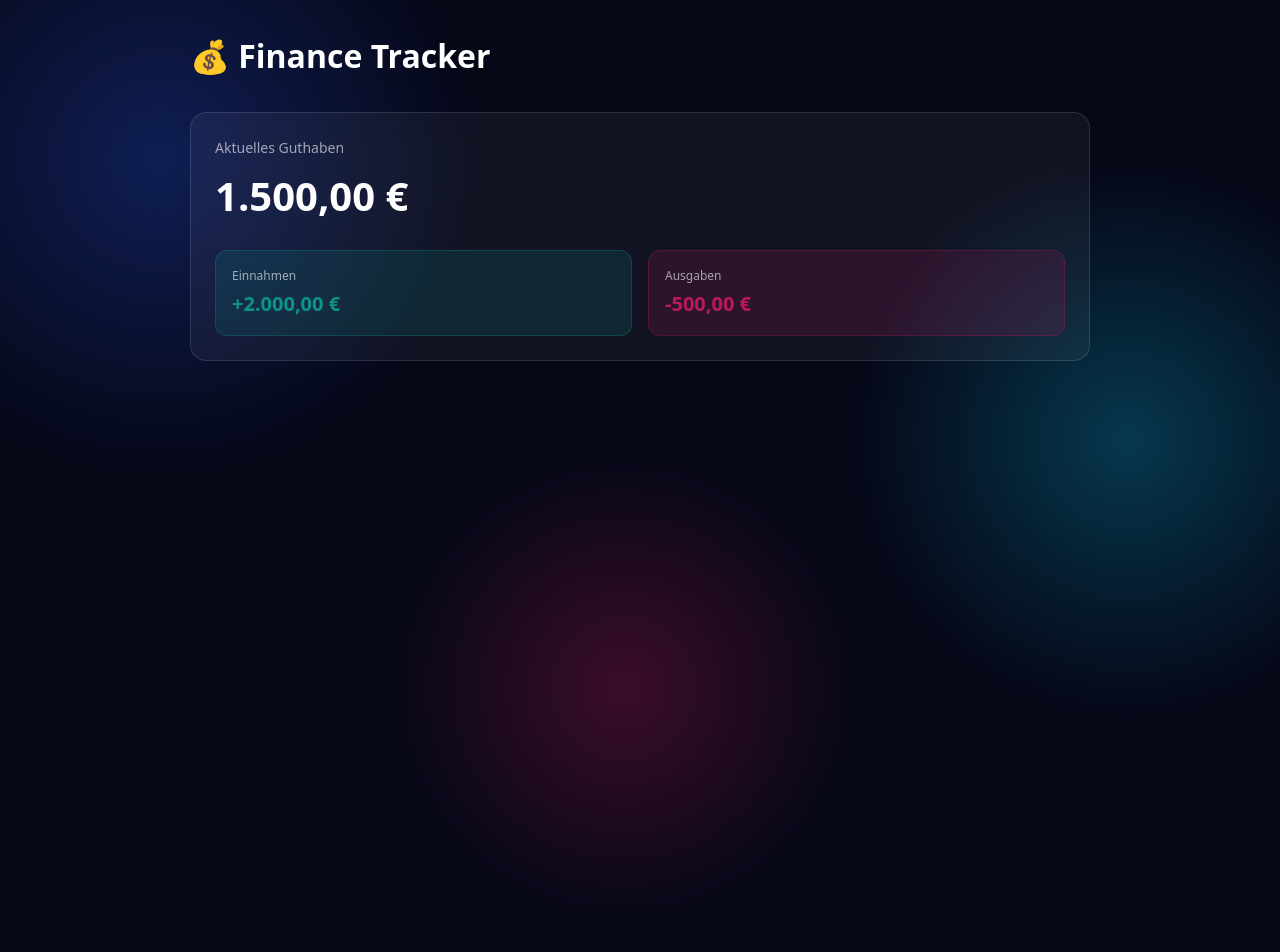
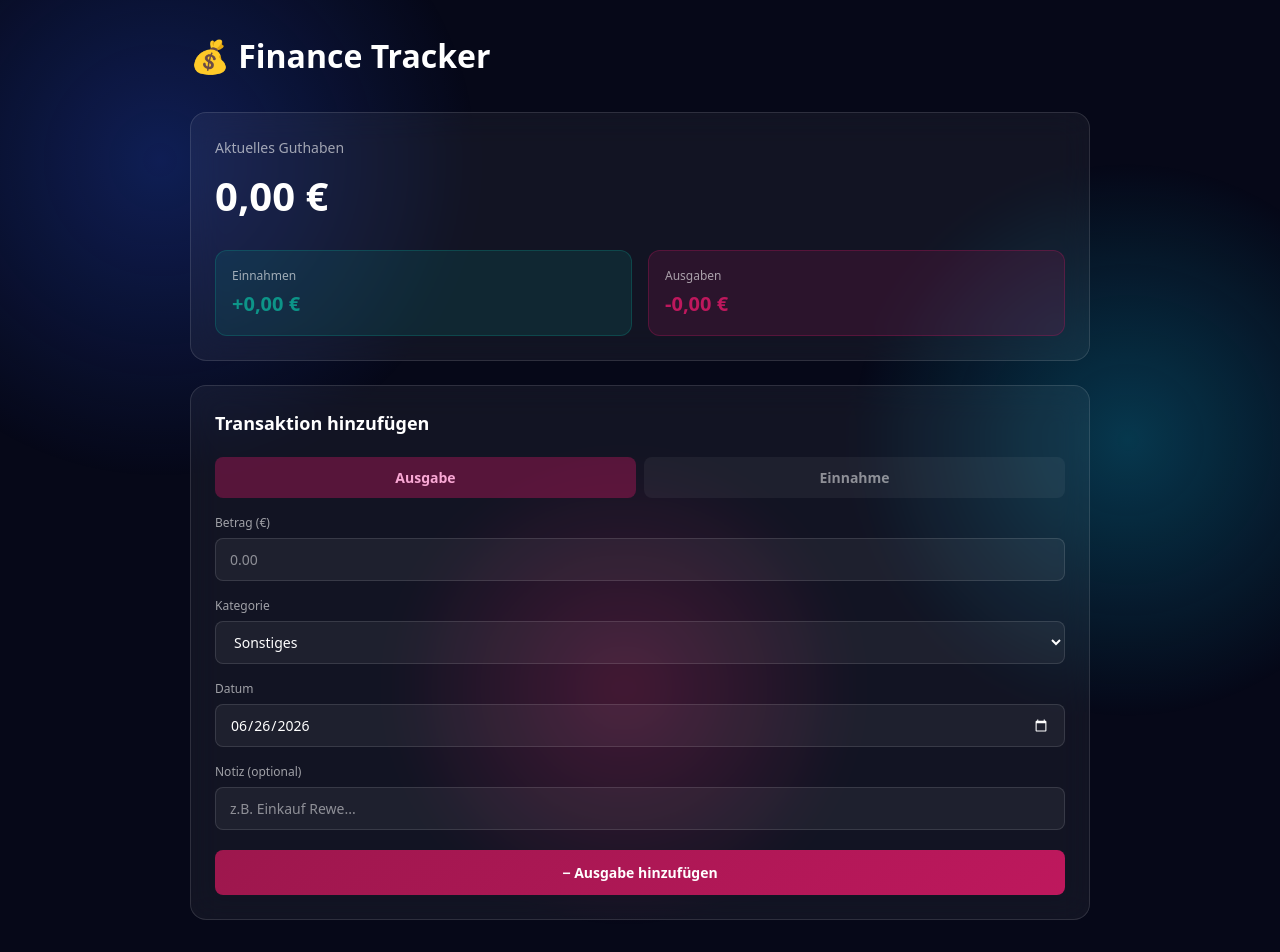
Before and after one commit to aaloui9603/finance-tracker-react, a React (Vite) app: page / in a window 1280 px wide. Shown: the top 952 px of the page. Before the commit the page ends 800 px from the top, so only its background shows below. Built offline with nearby package versions, Linux system fonts and the light colour scheme.

Commit message:
M4: TransactionForm Komponente

```diff
--- a/src/App.jsx
+++ b/src/App.jsx
@@ -1,6 +1,24 @@
+import { useState } from 'react'
 import BalanceCard from './components/BalanceCard'
+import TransactionForm from './components/TransactionForm'
 
 function App() {
+  const [transactions, setTransactions] = useState([])
+
+  const totalIncome = transactions
+    .filter(t => t.type === 'income')
+    .reduce((sum, t) => sum + t.amount, 0)
+
+  const totalExpense = transactions
+    .filter(t => t.type === 'expense')
+    .reduce((sum, t) => sum + t.amount, 0)
+
+  const balance = totalIncome - totalExpense
+
+  function handleAdd(transaction) {
+    setTransactions(prev => [transaction, ...prev])
+  }
+
   return (
     <div style={{ position: 'relative', minHeight: '100vh', padding: '2rem' }}>
 
@@ -31,10 +49,12 @@ function App() {
         </h1>
 
         <BalanceCard
-          balance={1500}
-          totalIncome={2000}
-          totalExpense={500}
+          balance={balance}
+          totalIncome={totalIncome}
+          totalExpense={totalExpense}
         />
+
+        <TransactionForm onAdd={handleAdd} />
 
       </div>
     </div>
--- /dev/null
+++ b/src/components/TransactionForm.jsx
@@ -0,0 +1,181 @@
+import { useState } from 'react'
+
+const EXPENSE_CATEGORIES = [
+  'Lebensmittel', 'Miete & Wohnen', 'Transport',
+  'Freizeit', 'Kleidung', 'Gesundheit', 'Sonstiges'
+]
+
+const INCOME_CATEGORIES = [
+  'Gehalt', 'Freelance', 'Geschenk', 'Investitionen', 'Sonstiges'
+]
+
+function TransactionForm({ onAdd }) {
+  const [type, setType] = useState('expense')
+  const [amount, setAmount] = useState('')
+  const [category, setCategory] = useState('Sonstiges')
+  const [date, setDate] = useState(new Date().toISOString().split('T')[0])
+  const [note, setNote] = useState('')
+
+  const categories = type === 'expense' ? EXPENSE_CATEGORIES : INCOME_CATEGORIES
+
+  function handleSubmit(e) {
+    e.preventDefault()
+    if (!amount || isNaN(amount) || Number(amount) <= 0) return
+
+    onAdd({
+      id: Date.now(),
+      type,
+      amount: Number(amount),
+      category,
+      date,
+      note
+    })
+
+    setAmount('')
+    setNote('')
+    setCategory('Sonstiges')
+  }
+
+  const inputStyle = {
+    width: '100%',
+    padding: '0.625rem 0.875rem',
+    background: 'rgba(255,255,255,0.05)',
+    border: '1px solid rgba(255,255,255,0.12)',
+    borderRadius: '8px',
+    color: 'white',
+    fontSize: '0.875rem',
+    outline: 'none',
+  }
+
+  return (
+    <div className="glass-card" style={{ padding: '1.5rem', marginBottom: '1.5rem' }}>
+      <h2 style={{ fontSize: '1.125rem', fontWeight: '600', marginBottom: '1.25rem' }}>
+        Transaktion hinzufügen
+      </h2>
+
+      <form onSubmit={handleSubmit}>
+
+        {/* Typ Toggle */}
+        <div style={{ display: 'grid', gridTemplateColumns: '1fr 1fr', gap: '0.5rem', marginBottom: '1rem' }}>
+          <button
+            type="button"
+            onClick={() => { setType('expense'); setCategory('Sonstiges') }}
+            style={{
+              padding: '0.625rem',
+              borderRadius: '8px',
+              border: 'none',
+              cursor: 'pointer',
+              fontWeight: '600',
+              fontSize: '0.875rem',
+              background: type === 'expense' ? 'rgba(190,24,93,0.4)' : 'rgba(255,255,255,0.05)',
+              color: type === 'expense' ? '#f9a8d4' : 'rgba(255,255,255,0.5)',
+            }}
+          >
+            Ausgabe
+          </button>
+          <button
+            type="button"
+            onClick={() => { setType('income'); setCategory('Sonstiges') }}
+            style={{
+              padding: '0.625rem',
+              borderRadius: '8px',
+              border: 'none',
+              cursor: 'pointer',
+              fontWeight: '600',
+              fontSize: '0.875rem',
+              background: type === 'income' ? 'rgba(13,148,136,0.4)' : 'rgba(255,255,255,0.05)',
+              color: type === 'income' ? '#5eead4' : 'rgba(255,255,255,0.5)',
+            }}
+          >
+            Einnahme
+          </button>
+        </div>
+
+        {/* Betrag */}
+        <div style={{ marginBottom: '1rem' }}>
+          <label style={{ display: 'block', fontSize: '0.75rem', color: 'rgba(255,255,255,0.6)', marginBottom: '0.375rem' }}>
+            Betrag (€)
+          </label>
+          <input
+            type="number"
+            min="0"
+            step="0.01"
+            placeholder="0.00"
+            value={amount}
+            onChange={e => setAmount(e.target.value)}
+            style={inputStyle}
+            required
+          />
+        </div>
+
+        {/* Kategorie */}
+        <div style={{ marginBottom: '1rem' }}>
+          <label style={{ display: 'block', fontSize: '0.75rem', color: 'rgba(255,255,255,0.6)', marginBottom: '0.375rem' }}>
+            Kategorie
+          </label>
+          <select
+            value={category}
+            onChange={e => setCategory(e.target.value)}
+            style={{ ...inputStyle, cursor: 'pointer' }}
+          >
+            {categories.map(cat => (
+              <option key={cat} value={cat} style={{ background: '#0f172a' }}>
+                {cat}
+              </option>
+            ))}
+          </select>
+        </div>
+
+        {/* Datum */}
+        <div style={{ marginBottom: '1rem' }}>
+          <label style={{ display: 'block', fontSize: '0.75rem', color: 'rgba(255,255,255,0.6)', marginBottom: '0.375rem' }}>
+            Datum
+          </label>
+          <input
+            type="date"
+            value={date}
+            onChange={e => setDate(e.target.value)}
+            style={{ ...inputStyle, colorScheme: 'dark' }}
+          />
+        </div>
+
+        {/* Notiz */}
+        <div style={{ marginBottom: '1.25rem' }}>
+          <label style={{ display: 'block', fontSize: '0.75rem', color: 'rgba(255,255,255,0.6)', marginBottom: '0.375rem' }}>
+            Notiz (optional)
+          </label>
+          <input
+            type="text"
+            placeholder="z.B. Einkauf Rewe..."
+            value={note}
+            onChange={e => setNote(e.target.value)}
+            style={inputStyle}
+          />
+        </div>
+
+        {/* Submit Button */}
+        <button
+          type="submit"
+          style={{
+            width: '100%',
+            padding: '0.75rem',
+            borderRadius: '8px',
+            border: 'none',
+            cursor: 'pointer',
+            fontWeight: '600',
+            fontSize: '0.875rem',
+            background: type === 'expense'
+              ? 'linear-gradient(135deg, #9d174d, #be185d)'
+              : 'linear-gradient(135deg, #0f766e, #0d9488)',
+            color: 'white',
+          }}
+        >
+          {type === 'expense' ? '− Ausgabe hinzufügen' : '+ Einnahme hinzufügen'}
+        </button>
+
+      </form>
+    </div>
+  )
+}
+
+export default TransactionForm
```
